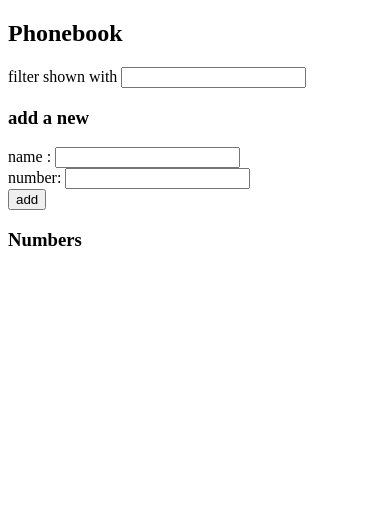
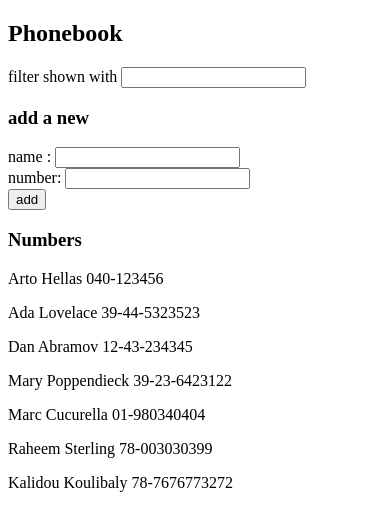
Before and after one commit to daydy225/fullstack-hy2022, a React (Create React App) app in the folder part2/phonebook/: page / in a window 390 px wide. Shown: the top 530 px of the page. Built offline with nearby package versions, Linux system fonts and the light colour scheme; data requests are answered from the project's data file.

Commit message:
phonebook step8

```diff
--- a/part2/phonebook/db.json
+++ b/part2/phonebook/db.json
@@ -24,6 +24,16 @@
       "name": "Marc Cucurella",
       "number": "01-980340404",
       "id": 5
+    },
+    {
+      "name": "Raheem Sterling",
+      "number": "78-003030399",
+      "id": 6
+    },
+    {
+      "name": "Kalidou Koulibaly",
+      "number": "78-7676773272",
+      "id": 7
     }
   ]
 }
--- a/part2/phonebook/src/App.js
+++ b/part2/phonebook/src/App.js
@@ -1,14 +1,14 @@
 import Filter from './components/Filter'
 import PersonForm from './components/PersonForm'
 import Persons from './components/Persons'
+import phonebookService from './service/phonebookService'
 import { useState, useEffect } from 'react'
-import axios from 'axios'
 
 const App = () => {
   const [persons, setPersons] = useState([])
 
   useEffect(() => {
-    axios.get('http://localhost:3001/persons').then(response => {})
+    phonebookService.getAllNumbers().then(allNulbers => setPersons(allNulbers))
   }, [])
 
   const [newName, setNewName] = useState('')
@@ -28,11 +28,9 @@
           number: newNumber,
           id: newPerson.length + 1,
         }
-        axios
-          .post('http://localhost:3001/persons', newPersonObj)
-          .then(response => {
-            setPersons(newPerson.concat(response.data))
-          })
+        phonebookService.addNewNumber(newPersonObj).then(numberAdded => {
+          setPersons(newPerson.concat(numberAdded))
+        })
       } else {
         alert(`Fields are required`)
       }
@@ -52,7 +50,6 @@
     filterText === ''
       ? persons
       : persons.filter(person => person.name.match(re))
-  console.log(filterList)
 
   return (
     <div>
--- /dev/null
+++ b/part2/phonebook/src/service/phonebookService.js
@@ -0,0 +1,19 @@
+import axios from 'axios'
+const baseUrl = 'http://localhost:3001/persons'
+
+const getAllNumbers = () => {
+  const request = axios.get(baseUrl)
+  return request.then(response => response.data)
+}
+
+const addNewNumber = newPersonObj => {
+  const request = axios.post(baseUrl, newPersonObj)
+  return request.then(response => response.data)
+}
+
+const phonebookService = {
+  getAllNumbers,
+  addNewNumber,
+}
+
+export default phonebookService
```
Also changed, not shown: 1 other file (tests, documents, lock files or other folders).
